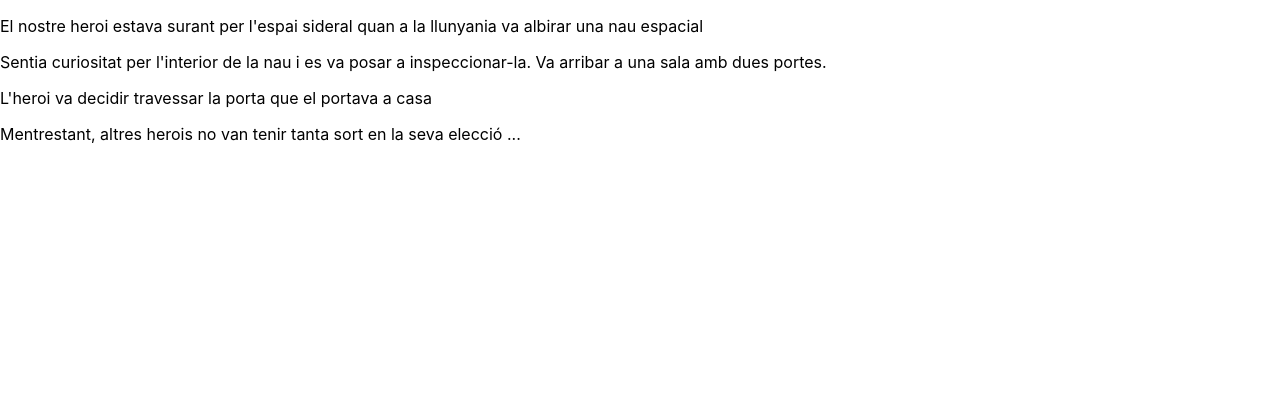
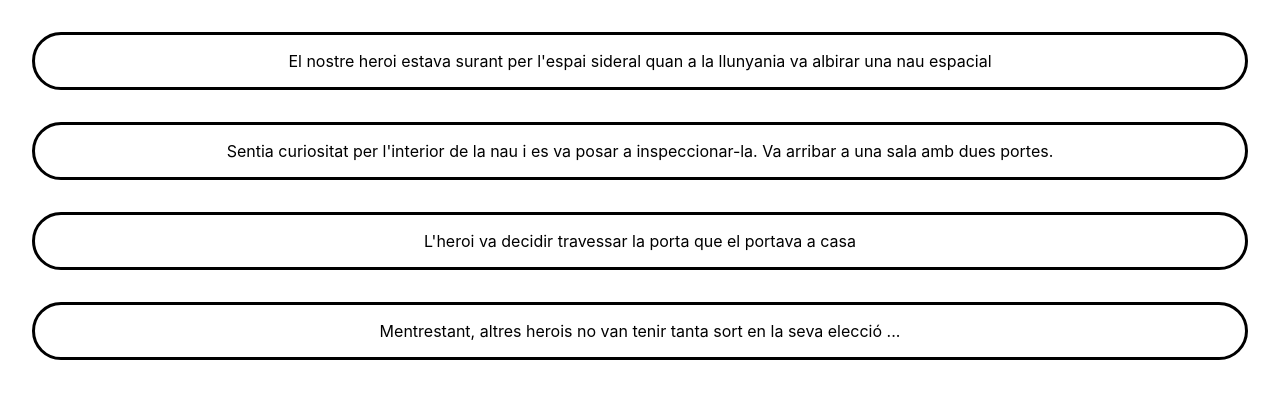
Before and after one commit to Lahali/firstReactApp-sprint6, a React (Create React App) app: page / in a window 1280 px wide. Shown: the top 398 px of the page. Built offline with nearby package versions, Linux system fonts and the light colour scheme.

Commit message:
Ejercicio 3 completado. Solucionado un error de planteamiento del ejercicio 2

```diff
--- a/package.json
+++ b/package.json
@@ -9,6 +9,7 @@
     "react": "^18.2.0",
     "react-dom": "^18.2.0",
     "react-scripts": "5.0.1",
+    "styled-components": "^5.3.5",
     "web-vitals": "^2.1.4"
   },
   "scripts": {
--- a/src/App.js
+++ b/src/App.js
@@ -1,19 +1,35 @@
-import React from "react";
-import Scene from "./components/scene/Scene"
-import './App.css';
+import React, { Fragment, useState } from "react";
+import Scene from "./components/scene/Scene";
+import "./App.css";
 
 function App() {
-  const phrases = {
-    quote1: "El nostre heroi estava surant per l'espai sideral quan a la llunyania va albirar una nau espacial",
-    quote2:  "Sentia curiositat per l'interior de la nau i es va posar a inspeccionar-la. Va arribar a una sala amb dues portes.",
-    quote3: "L'heroi va decidir travessar la porta que el portava a casa",
-    quote4: "Mentrestant, altres herois no van tenir tanta sort en la seva elecció ...",
-  }
+  const phrases = [
+    {
+      id: 1,
+      quote:
+        "El nostre heroi estava surant per l'espai sideral quan a la llunyania va albirar una nau espacial",
+    },
+    {
+      id: 2,
+      quote:
+        "Sentia curiositat per l'interior de la nau i es va posar a inspeccionar-la. Va arribar a una sala amb dues portes.",
+    },
+    {
+      id: 3,
+      quote: "L'heroi va decidir travessar la porta que el portava a casa",
+    },
+    {
+      id: 4,
+      quote:
+        "Mentrestant, altres herois no van tenir tanta sort en la seva elecció ...",
+    },
+  ];
 
   return (
- <Scene phrases = {phrases}/>
-   );
-
+    <Fragment>
+      <Scene phrases={phrases} />
+    </Fragment>
+  );
 }
 
 export default App;
--- /dev/null
+++ b/src/components/scene/Parragraf.jsx
@@ -0,0 +1,12 @@
+import React, {Fragment} from "react";
+import styled from "styled-components";
+
+const Parragraf = styled.p`
+border: solid;
+padding: 1rem;
+text-align: center;
+margin: 2rem;
+border-radius: 2rem;
+`
+
+export default Parragraf
--- a/src/components/scene/Scene.jsx
+++ b/src/components/scene/Scene.jsx
@@ -1,16 +1,16 @@
+import React, { Fragment } from "react";
+import Parragraf from "./Parragraf";
 
-import React, {Fragment} from "react"
+const Scene = ({ phrases }) => {
+  return (
+    <Fragment>
+      {phrases.map((item) => (
+        <Parragraf>{item.quote} </Parragraf>
+      ))}
+    </Fragment>
+  );
+};
+// utilizamos un map para recorrer el array y agarrar lo que necesitamos.
+// el formato se lo damos dentro del map para que devuelva las frases separadas.
 
-const Scene = ({phrases}) => {
-    return (
-        <Fragment>
-            <p>{phrases.quote1} </p>
-            <p>{phrases.quote2} </p>
-            <p>{phrases.quote3} </p>
-            <p>{phrases.quote4} </p>
-        </Fragment>
-    )
-}
-
-
-export default Scene
+export default Scene;
```
Also changed, not shown: src/components/scene/Phrases.jsx (added, +11 -0 lines), src/logo.svg (deleted), 1 other file (tests, documents, lock files or other folders).
